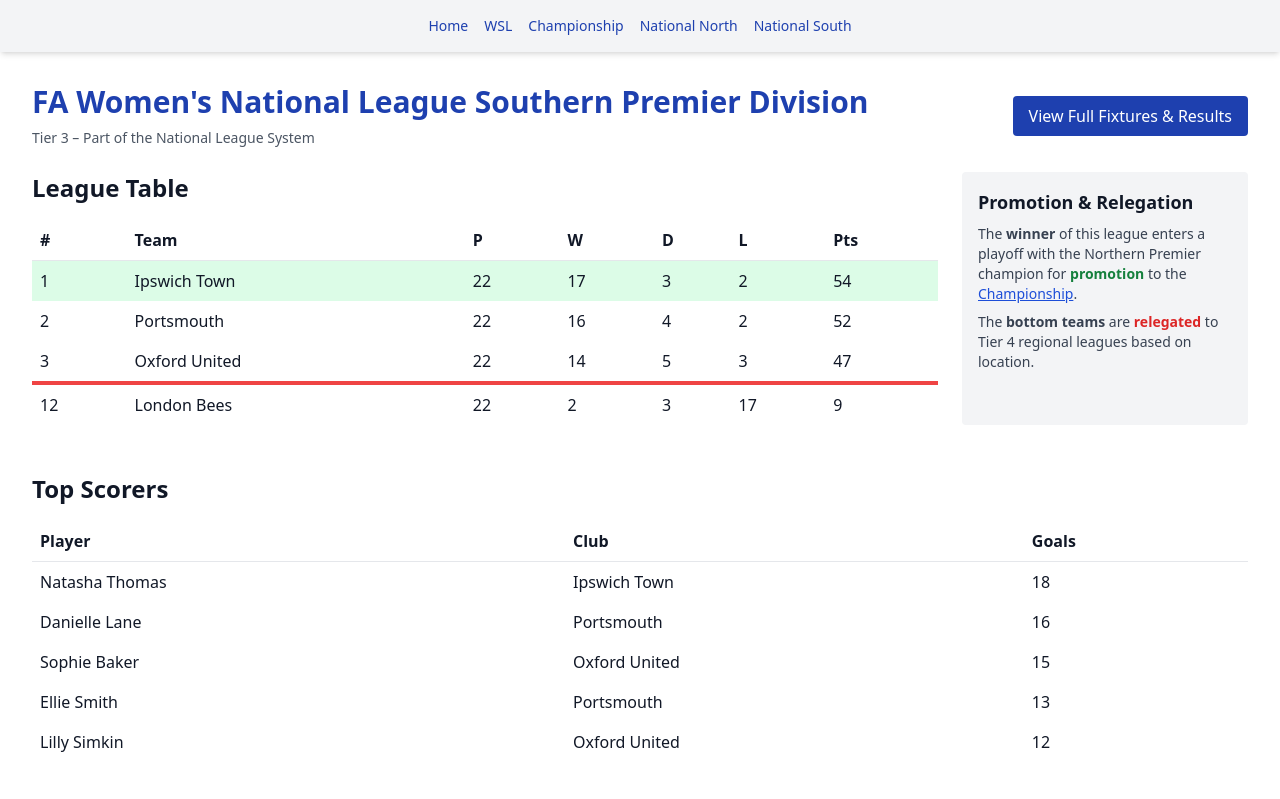
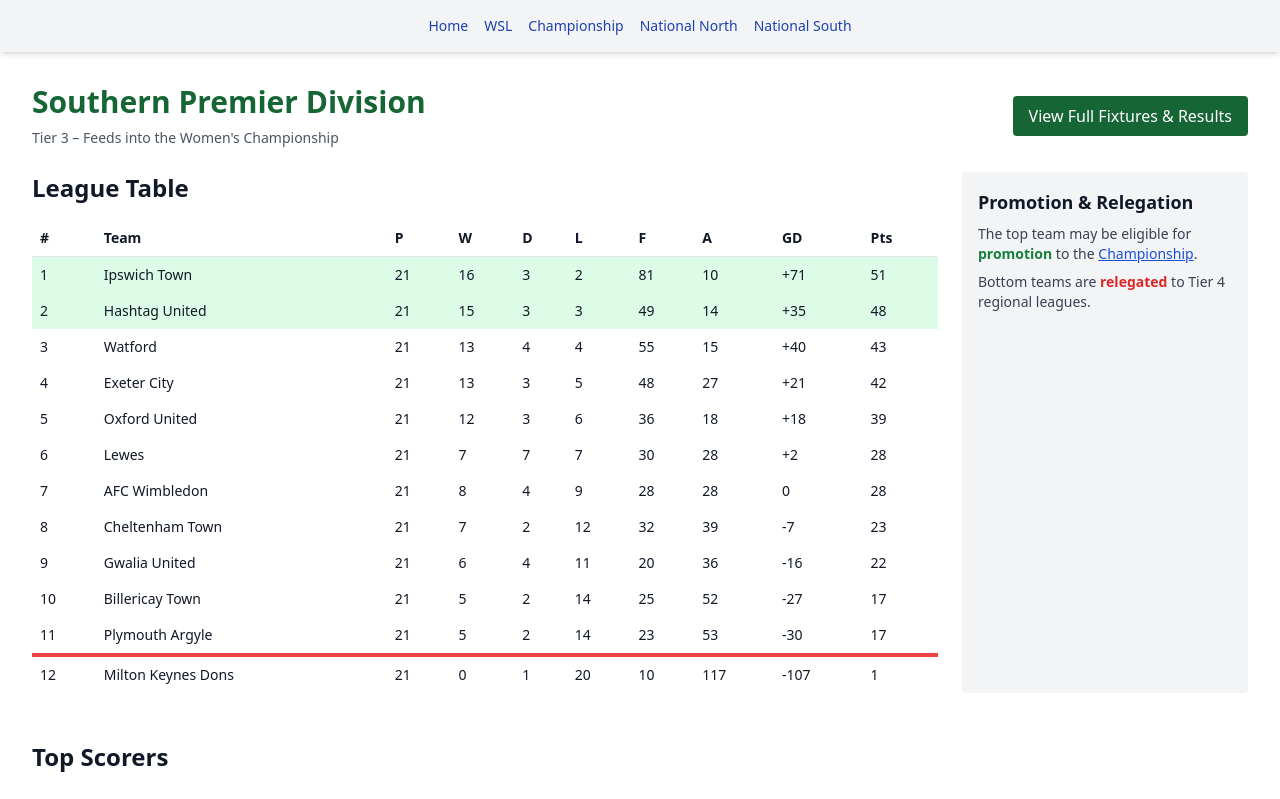
Before and after one commit to jhickey011/the-pyramid-page, a Next.js app: page /leagues/southern-premier in a window 1280 px wide. Shown: the top 799 px of the page. Built offline with nearby package versions, Linux system fonts and the light colour scheme.

Commit message:
Update page.tsx

```diff
--- a/app/leagues/southern-premier/page.tsx
+++ b/app/leagues/southern-premier/page.tsx
@@ -9,16 +9,18 @@ export default function SouthernPremierPage() {
       <div className="p-8">
         <div className="flex justify-between items-center mb-6">
           <div>
-            <h1 className="text-3xl font-bold text-blue-800">FA Women's National League Southern Premier Division</h1>
-            <p className="text-sm text-gray-600 mt-2">Tier 3 – Part of the National League System</p>
+            <h1 className="text-3xl font-bold text-green-800">Southern Premier Division</h1>
+            <p className="text-sm text-gray-600 mt-2">Tier 3 – Feeds into the Women's Championship</p>
           </div>
-          <Link href="/leagues/southern-premier/fixtures" className="px-4 py-2 bg-blue-800 text-white rounded hover:bg-blue-700">View Full Fixtures & Results</Link>
+          <Link href="/leagues/southern-premier/fixtures" className="px-4 py-2 bg-green-800 text-white rounded hover:bg-green-700">
+            View Full Fixtures & Results
+          </Link>
         </div>
 
         <div className="grid grid-cols-1 md:grid-cols-4 gap-6 mb-12">
           <div className="md:col-span-3">
             <h2 className="text-2xl font-semibold mb-4">League Table</h2>
-            <table className="w-full text-left border-collapse">
+            <table className="w-full text-left border-collapse text-sm">
               <thead>
                 <tr>
                   <th className="border-b p-2">#</th>
@@ -27,18 +29,25 @@ export default function SouthernPremierPage() {
                   <th className="border-b p-2">W</th>
                   <th className="border-b p-2">D</th>
                   <th className="border-b p-2">L</th>
+                  <th className="border-b p-2">F</th>
+                  <th className="border-b p-2">A</th>
+                  <th className="border-b p-2">GD</th>
                   <th className="border-b p-2">Pts</th>
                 </tr>
               </thead>
               <tbody>
-                <tr className="bg-green-100">
-                  <td className="p-2">1</td><td className="p-2">Ipswich Town</td><td className="p-2">22</td><td className="p-2">17</td><td className="p-2">3</td><td className="p-2">2</td><td className="p-2">54</td>
-                </tr>
-                <tr><td className="p-2">2</td><td className="p-2">Portsmouth</td><td className="p-2">22</td><td className="p-2">16</td><td className="p-2">4</td><td className="p-2">2</td><td className="p-2">52</td></tr>
-                <tr><td className="p-2">3</td><td className="p-2">Oxford United</td><td className="p-2">22</td><td className="p-2">14</td><td className="p-2">5</td><td className="p-2">3</td><td className="p-2">47</td></tr>
-                <tr className="border-t-4 border-red-500">
-                  <td className="p-2">12</td><td className="p-2">London Bees</td><td className="p-2">22</td><td className="p-2">2</td><td className="p-2">3</td><td className="p-2">17</td><td className="p-2">9</td>
-                </tr>
+                <tr className="bg-green-100 font-medium"><td className="p-2">1</td><td className="p-2">Ipswich Town</td><td className="p-2">21</td><td className="p-2">16</td><td className="p-2">3</td><td className="p-2">2</td><td className="p-2">81</td><td className="p-2">10</td><td className="p-2">+71</td><td className="p-2">51</td></tr>
+                <tr className="bg-green-100 font-medium"><td className="p-2">2</td><td className="p-2">Hashtag United</td><td className="p-2">21</td><td className="p-2">15</td><td className="p-2">3</td><td className="p-2">3</td><td className="p-2">49</td><td className="p-2">14</td><td className="p-2">+35</td><td className="p-2">48</td></tr>
+                <tr><td className="p-2">3</td><td className="p-2">Watford</td><td className="p-2">21</td><td className="p-2">13</td><td className="p-2">4</td><td className="p-2">4</td><td className="p-2">55</td><td className="p-2">15</td><td className="p-2">+40</td><td className="p-2">43</td></tr>
+                <tr><td className="p-2">4</td><td className="p-2">Exeter City</td><td className="p-2">21</td><td className="p-2">13</td><td className="p-2">3</td><td className="p-2">5</td><td className="p-2">48</td><td className="p-2">27</td><td className="p-2">+21</td><td className="p-2">42</td></tr>
+                <tr><td className="p-2">5</td><td className="p-2">Oxford United</td><td className="p-2">21</td><td className="p-2">12</td><td className="p-2">3</td><td className="p-2">6</td><td className="p-2">36</td><td className="p-2">18</td><td className="p-2">+18</td><td className="p-2">39</td></tr>
+                <tr><td className="p-2">6</td><td className="p-2">Lewes</td><td className="p-2">21</td><td className="p-2">7</td><td className="p-2">7</td><td className="p-2">7</td><td className="p-2">30</td><td className="p-2">28</td><td className="p-2">+2</td><td className="p-2">28</td></tr>
+                <tr><td className="p-2">7</td><td className="p-2">AFC Wimbledon</td><td className="p-2">21</td><td className="p-2">8</td><td className="p-2">4</td><td className="p-2">9</td><td className="p-2">28</td><td className="p-2">28</td><td className="p-2">0</td><td className="p-2">28</td></tr>
+                <tr><td className="p-2">8</td><td className="p-2">Cheltenham Town</td><td className="p-2">21</td><td className="p-2">7</td><td className="p-2">2</td><td className="p-2">12</td><td className="p-2">32</td><td className="p-2">39</td><td className="p-2">-7</td><td className="p-2">23</td></tr>
+                <tr><td className="p-2">9</td><td className="p-2">Gwalia United</td><td className="p-2">21</td><td className="p-2">6</td><td className="p-2">4</td><td className="p-2">11</td><td className="p-2">20</td><td className="p-2">36</td><td className="p-2">-16</td><td className="p-2">22</td></tr>
+                <tr><td className="p-2">10</td><td className="p-2">Billericay Town</td><td className="p-2">21</td><td className="p-2">5</td><td className="p-2">2</td><td className="p-2">14</td><td className="p-2">25</td><td className="p-2">52</td><td className="p-2">-27</td><td className="p-2">17</td></tr>
+                <tr><td className="p-2">11</td><td className="p-2">Plymouth Argyle</td><td className="p-2">21</td><td className="p-2">5</td><td className="p-2">2</td><td className="p-2">14</td><td className="p-2">23</td><td className="p-2">53</td><td className="p-2">-30</td><td className="p-2">17</td></tr>
+                <tr className="border-t-4 border-red-500 font-medium"><td className="p-2">12</td><td className="p-2">Milton Keynes Dons</td><td className="p-2">21</td><td className="p-2">0</td><td className="p-2">1</td><td className="p-2">20</td><td className="p-2">10</td><td className="p-2">117</td><td className="p-2">-107</td><td className="p-2">1</td></tr>
               </tbody>
             </table>
           </div>
@@ -46,17 +55,17 @@ export default function SouthernPremierPage() {
           <aside className="bg-gray-100 p-4 rounded">
             <h3 className="text-lg font-semibold mb-2">Promotion & Relegation</h3>
             <p className="text-sm text-gray-700 mb-2">
-              The <strong>winner</strong> of this league enters a playoff with the Northern Premier champion for <span className="text-green-700 font-semibold">promotion</span> to the <Link href="/leagues/championship" className="underline text-blue-700">Championship</Link>.
+              The top team may be eligible for <span className="text-green-700 font-semibold">promotion</span> to the <Link href="/leagues/championship" className="underline text-blue-700">Championship</Link>.
             </p>
             <p className="text-sm text-gray-700">
-              The <strong>bottom teams</strong> are <span className="text-red-600 font-semibold">relegated</span> to Tier 4 regional leagues based on location.
+              Bottom teams are <span className="text-red-600 font-semibold">relegated</span> to Tier 4 regional leagues.
             </p>
           </aside>
         </div>
 
-        <section>
+        <section className="mt-12">
           <h2 className="text-2xl font-semibold mb-4">Top Scorers</h2>
-          <table className="w-full text-left border-collapse">
+          <table className="w-full text-left border-collapse text-sm">
             <thead>
               <tr>
                 <th className="border-b p-2">Player</th>
@@ -65,11 +74,16 @@ export default function SouthernPremierPage() {
               </tr>
             </thead>
             <tbody>
-              <tr><td className="p-2">Natasha Thomas</td><td className="p-2">Ipswich Town</td><td className="p-2">18</td></tr>
-              <tr><td className="p-2">Danielle Lane</td><td className="p-2">Portsmouth</td><td className="p-2">16</td></tr>
-              <tr><td className="p-2">Sophie Baker</td><td className="p-2">Oxford United</td><td className="p-2">15</td></tr>
-              <tr><td className="p-2">Ellie Smith</td><td className="p-2">Portsmouth</td><td className="p-2">13</td></tr>
-              <tr><td className="p-2">Lilly Simkin</td><td className="p-2">Oxford United</td><td className="p-2">12</td></tr>
+              <tr><td className="p-2">Sophie Peskett</td><td className="p-2">Ipswich Town</td><td className="p-2">22</td></tr>
+              <tr><td className="p-2">Sophie Gillies</td><td className="p-2">Exeter City</td><td className="p-2">17</td></tr>
+              <tr><td className="p-2">Phoebie Poole</td><td className="p-2">Oxford United</td><td className="p-2">13</td></tr>
+              <tr><td className="p-2">Natasha Thomas</td><td className="p-2">Ipswich Town</td><td className="p-2">12</td></tr>
+              <tr><td className="p-2">Una Lue</td><td className="p-2">Cheltenham Town</td><td className="p-2">11</td></tr>
+              <tr><td className="p-2">Lucy O'Brien</td><td className="p-2">Ipswich Town</td><td className="p-2">11</td></tr>
+              <tr><td className="p-2">Sarah Stacey</td><td className="p-2">Exeter City</td><td className="p-2">11</td></tr>
+              <tr><td className="p-2">Ashlee Hincks</td><td className="p-2">AFC Wimbledon</td><td className="p-2">10</td></tr>
+              <tr><td className="p-2">Madison Perry</td><td className="p-2">Watford</td><td className="p-2">10</td></tr>
+              <tr><td className="p-2">Charlotte Whitmore</td><td className="p-2">Plymouth Argyle</td><td className="p-2">9</td></tr>
             </tbody>
           </table>
         </section>
```
